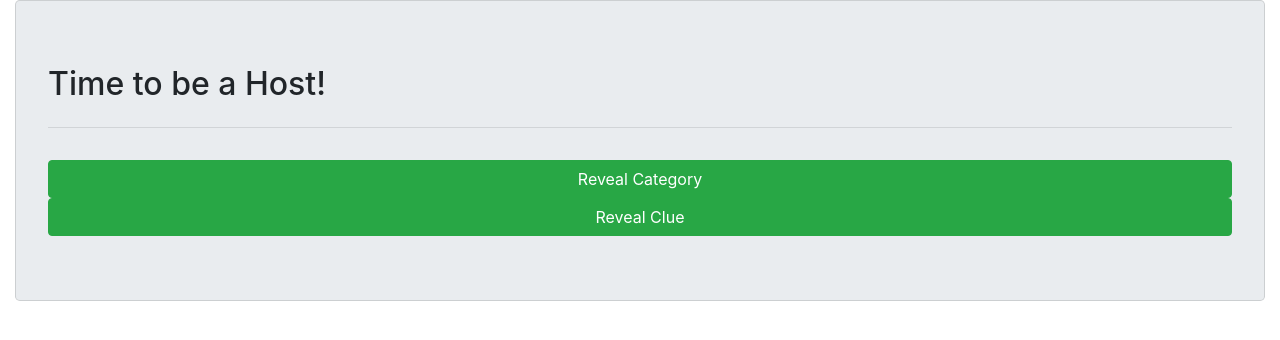
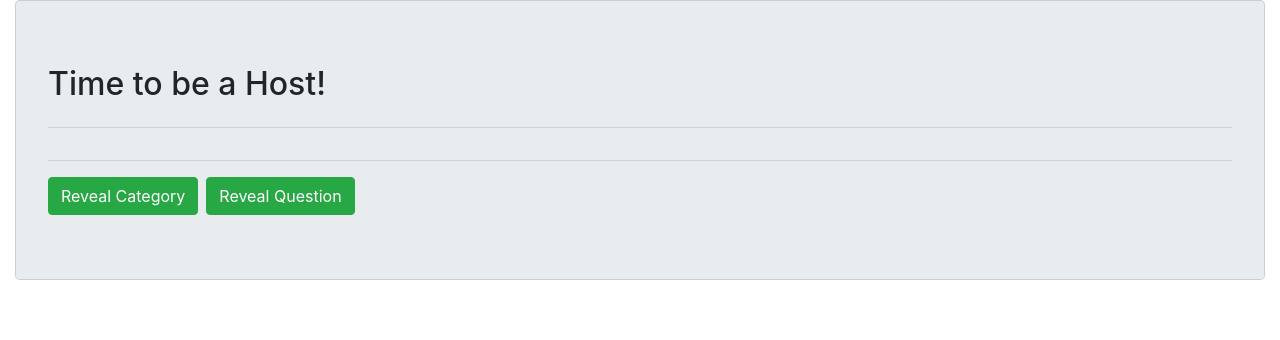
Before and after one commit to cazier/jeopardy, a Flask app: template templates/host.html in a window 1280 px wide. Shown: the part 56-396 px from the top of the page. Run offline with Flask 2, Linux system fonts and the light colour scheme; the template is opened without the code that fills it, so the values that code supplies are empty; some libraries are stand-ins or nearby versions.

Commit message:
Added more for final jeopardy and wager rounds
Former-commit-id: bbed40a8dd97ff710948c64e4692b23f455407ec

```diff
--- a/alex.py
+++ b/alex.py
@@ -11,6 +11,7 @@ class Game(object):
         self.room = room
 
         self.round = 1
+        self.round = 2
 
         self.score = dict()
         self.buzzers = list()
@@ -140,7 +141,6 @@ class Board(object):
     def html_board(self):
         return zip(*[i.questions for i in self.categories])
 
-
 class Category(object):
     def __init__(self, db_questions: list, index: int):
         self.category = db_questions[0][1]
--- a/templates/host.html
+++ b/templates/host.html
@@ -42,12 +42,22 @@
                             </div>
                         </div>
                     {% else %}
-                    <table class="table" style="width: 100%;">
-                        <tr id='players'>
-                        </tr>
-                    </table>
+                    <div class="btn-toolbar" role="toolbar">
+                        <div class="btn-group" role="group" id="wagerers">
+                            {% for name in game.score.keys() %}
+                                <button class="btn btn-danger" id="{{ name }}_wagered">{{ name }}</button>
+                            {% endfor %}
+                        </div>
+                    </div>
+                    <hr>
+                        <div class="btn-toolbar" role="toolbar">
+                            <div class="btn-group mr-2" role="group">
                                 <button class="btn btn-success" id="reveal_category">Reveal Category</button>
-                        <button class="btn btn-success" id="reveal_clue">Reveal Clue</button>
+                            </div>
+                            <div class="btn-group mr-2" role="group">
+                                <button class="btn btn-success" id="reveal_question">Reveal Question</button>
+                            </div>
+                        </div>
                     {% endif %}
                  <div class="modal fade" id="question_modal" tabindex="-1" role="dialog" aria-labelledby="question-modal-holder" aria-hidden="true">
                   <div class="modal-dialog modal-dialog-centered" role="document">
@@ -65,10 +75,14 @@
                       <div class="modal-body" id="answer">
                       </div>
                       <div class="modal-footer" id="question_footer">
+                        <div class="btn-toolbar" role="toolbar">
+                            <div class="btn-group" role="group">
                                 <button class="btn btn-light disabled mr-auto" id="player">&nbsp;&nbsp;&nbsp;&nbsp;&nbsp;&nbsp;&nbsp;&nbsp;&nbsp;</button>
                                 <button class="btn btn-success disabled mr-auto" id="correct_answer">Correct!</button>
                                 <button class="btn btn-danger disabled mr-auto" id="incorrect_answer">Incorrect</button>
                                 <button type="button" class="btn btn-dark mr-auto" id="finished_reading">Finished Reading!</button>
+                            </div>
+                        </div>
                     </div>
                   </div>
                 </div>
@@ -98,7 +112,8 @@
     </div>
     <script type="text/javascript">
         $('button').click(function(event) {
-            if (this.className.includes('show-question') & !this.className.includes('disabled')) {
+            if (!this.className.includes('disabled')) {
+                if (this.className.includes('show-question')) {
                     socket.emit('question_clicked', {
                         'identifier': this.id,
                         'room': '{{ game.room }}'
@@ -155,12 +170,17 @@
                     });
                 }
 
-            else if (this.id == 'reveal_clue') {
-                socket.emit('reveal_clue', {
+                else if (this.id == 'reveal_question') {
+                    $('#wagerers>button').removeClass('btn-success');
+                    $('#wagerers>button').addClass('btn-danger');
+
+                    socket.emit('reveal_question', {
                         'room': '{{ game.room }}'
                     });
                 }
+            }
         });
+
 
         socket.on('question_revealed', function(message) {
             $('#question').text(message['question']);
@@ -198,7 +218,8 @@
         });
 
         socket.on('wagerer_received', function(message) {
-            $('#players').append('<th style="text-align: center;">' + message['player'] + '</th>');
+            $('#' + message['name'] + '_wagered').removeClass('btn-danger');
+            $('#' + message['name'] + '_wagered').addClass('btn-success');
         });
 
 
--- a/web.py
+++ b/web.py
@@ -130,7 +130,7 @@ def reveal_host_clue(data):
 		u'room': data[u'room'],
 		u'identifier': data[u'identifier'],
 
-		u'question': info[u'question'],
+		u'question': info[u'question'].replace(u'<br />', u'\n'),
 		u'answer': info[u'answer']
 		})
 
@@ -205,18 +205,17 @@ def start_next_round(data):
 def reveal_category(data):
 	game = LIVE_GAME_CONTAINER[data[u'room']]
 
-	game.get(u'q_0_0')
-	print(game)
+	socketio.emit(u'final_category_revealed');
+	socketio.emit(u'start_wager_round', {
+		u'room': data[u'room'],
+		u'players': list(game.score.keys())
+		});
 
-	socketio.emit(u'round_started')
-
-@socketio.on(u'reveal_clue')
-def reveal_clue(data):
+@socketio.on(u'reveal_question')
+def reveal_question(data):
 	game = LIVE_GAME_CONTAINER[data[u'room']]
 
-	game.next_round()
-
-	socketio.emit(u'round_started')
+	socketio.emit(u'final_question_revealed')
 
 @socketio.on(u'wager_submitted')
 def received_wager(data):
@@ -224,6 +223,10 @@ def received_wager(data):
 
 	game.wagered_round[data[u'name']] = data[u'wager']
 
+	socketio.emit('wagerer_received', {
+		u'room': data[u'room'],
+		u'name': data[u'name']
+		})
 
 	print(game.wagered_round)
 
@@ -246,7 +249,7 @@ def end_question(data):
 	game.buzzers = list()
 	game.standing_question = None
 
-	if game.remaining_questions == 0:
+	if game.remaining_questions <= 0:
 		socketio.emit(u'round_complete', {
 			u'room': data[u'room'],
 			u'current_round': LIVE_GAME_CONTAINER[data[u'room']].round_text(),
```
Also changed, not shown: templates/board.html (+23 -0 lines), templates/play.html (+17 -17 lines). Lines whose indentation alone changed are shown as unchanged.
